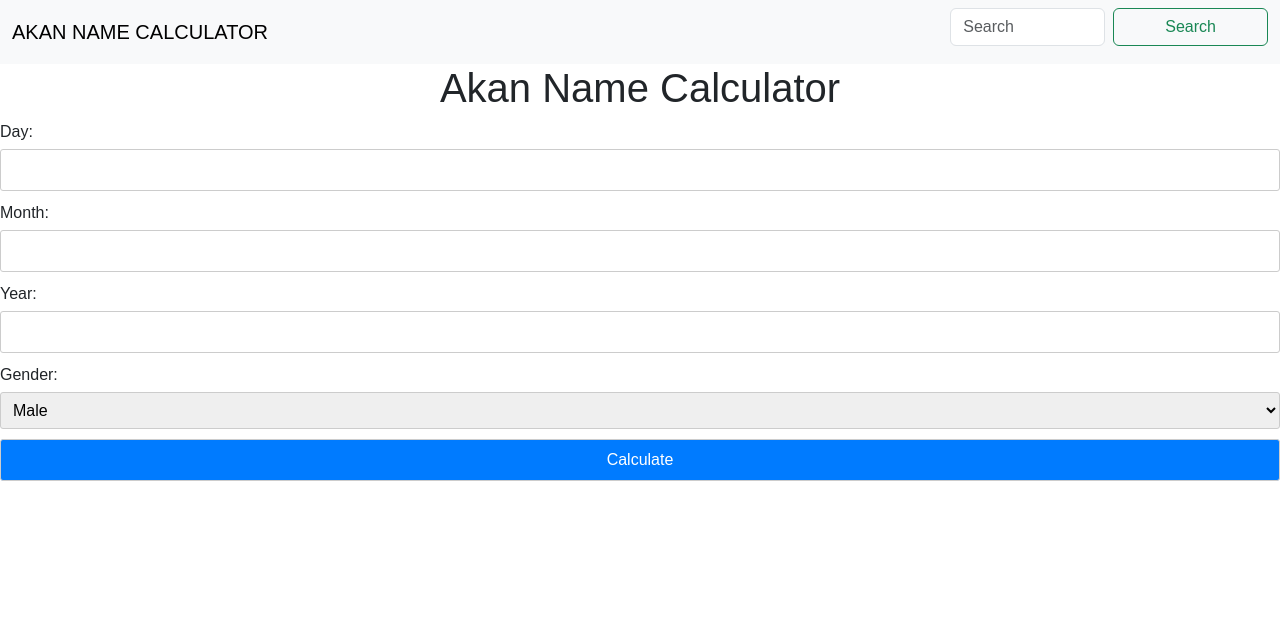
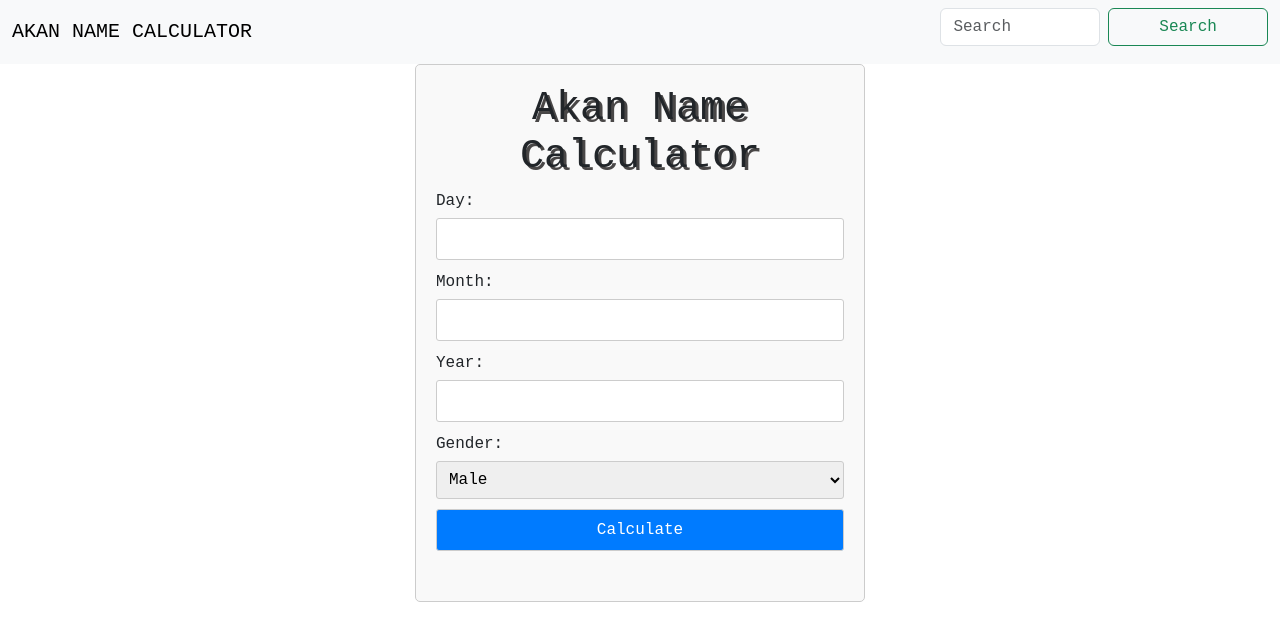
Before and after one commit to odhiambo-ed/moringa-vanillajs-age-calculator, a website built with Vite: page index.html in a window 1280 px wide. Built offline with nearby package versions, Linux system fonts and the light colour scheme.

Commit message:
add monospace font

```diff
--- a/style.css
+++ b/style.css
@@ -1,9 +1,9 @@
 body {
-    font-family: Arial, sans-serif;
+    font-family: monospace, sans-serif;
 }
 
-.container {
-    max-width: 400px;
+.form-container {
+    max-width: 450px;
     margin: 0 auto;
     padding: 20px;
     border: 1px solid #ccc;
@@ -11,8 +11,9 @@ body {
     background-color: #f9f9f9;
 }
 
-h1 {
+.form-container h1 {
     text-align: center;
+    text-shadow: 3px 3px #494747;
 }
 
 label {
```
